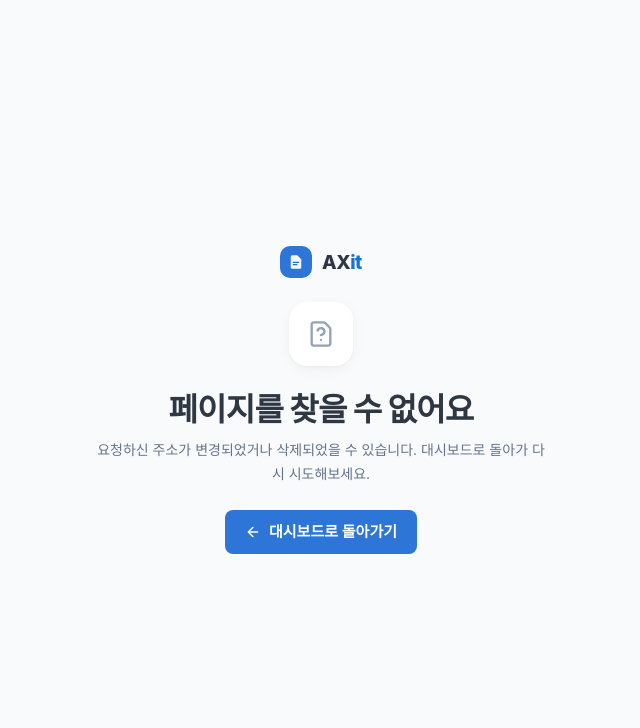
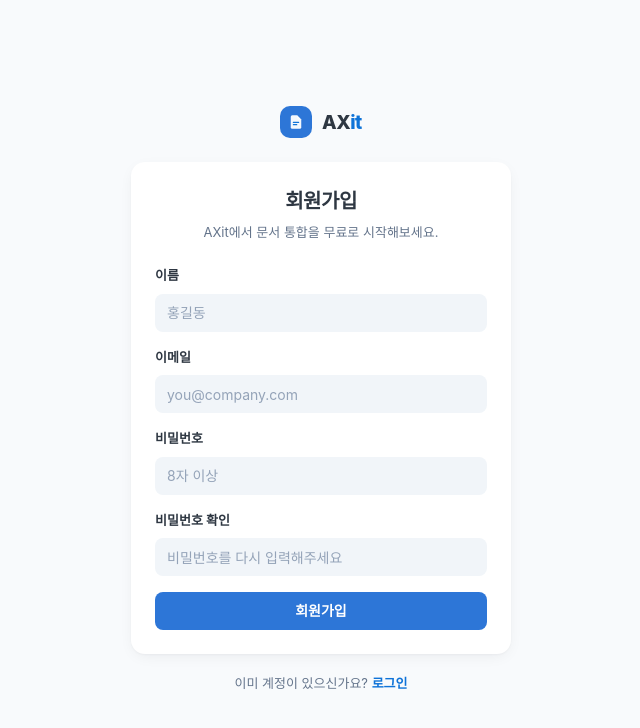
Before and after one commit to CONNECTOR-AXit/AXit_project, a React (Vite) app: page /signup in a window 1280 px wide. Shown: the top 728 px of the page, without its empty margins (319-959 px from the left). Built offline with nearby package versions, Linux system fonts and the light colour scheme; a web font is replaced by a local one.

Commit message:
feat: 회원가입 페이지 추가

```diff
--- /dev/null
+++ b/src/pages/SignUp.tsx
@@ -0,0 +1,165 @@
+import { motion } from 'framer-motion'
+import { useState, type FormEvent } from 'react'
+import { Link, useNavigate } from 'react-router-dom'
+
+import { Logo } from '@/components/common/Logo'
+import { Button } from '@/components/ui/button'
+import { Card } from '@/components/ui/card'
+import { Input } from '@/components/ui/input'
+import { Label } from '@/components/ui/label'
+
+interface FormValues {
+  name: string
+  email: string
+  password: string
+  passwordConfirm: string
+}
+
+type FormErrors = Partial<Record<keyof FormValues, string>>
+
+const EMAIL_PATTERN = /^[^\s@]+@[^\s@]+\.[^\s@]+$/
+
+function validate(values: FormValues): FormErrors {
+  const errors: FormErrors = {}
+
+  if (!values.name.trim()) errors.name = '이름을 입력해주세요.'
+
+  if (!values.email.trim()) errors.email = '이메일을 입력해주세요.'
+  else if (!EMAIL_PATTERN.test(values.email)) errors.email = '올바른 이메일 형식이 아니에요.'
+
+  if (!values.password) errors.password = '비밀번호를 입력해주세요.'
+  else if (values.password.length < 8) errors.password = '8자 이상 입력해주세요.'
+
+  if (values.passwordConfirm !== values.password)
+    errors.passwordConfirm = '비밀번호가 일치하지 않아요.'
+
+  return errors
+}
+
+/** 회원가입 페이지. UI 검증만 수행하며, 실제 계정 생성 API는 아직 연결되어 있지 않습니다. */
+export default function SignUp() {
+  const navigate = useNavigate()
+  const [values, setValues] = useState<FormValues>({
+    name: '',
+    email: '',
+    password: '',
+    passwordConfirm: '',
+  })
+  const [errors, setErrors] = useState<FormErrors>({})
+  const [submitted, setSubmitted] = useState(false)
+
+  const update = (field: keyof FormValues) => (event: React.ChangeEvent<HTMLInputElement>) => {
+    setValues((prev) => ({ ...prev, [field]: event.target.value }))
+  }
+
+  const submit = (event: FormEvent) => {
+    event.preventDefault()
+    const nextErrors = validate(values)
+    setErrors(nextErrors)
+    setSubmitted(true)
+    if (Object.keys(nextErrors).length === 0) {
+      // 데모 빌드: 실제 계정 생성 없이 로그인 페이지로 안내합니다.
+      navigate('/login', { state: { justSignedUp: true } })
+    }
+  }
+
+  return (
+    <div className="flex min-h-screen flex-col items-center justify-center gap-6 bg-canvas px-6 py-12">
+      <Link to="/landing">
+        <Logo />
+      </Link>
+
+      <motion.div
+        initial={{ opacity: 0, y: 12 }}
+        animate={{ opacity: 1, y: 0 }}
+        transition={{ duration: 0.32, ease: [0.22, 1, 0.36, 1] }}
+        className="w-full max-w-[380px]"
+      >
+        <Card className="p-6">
+          <div className="text-center">
+            <h1 className="text-[20px] font-extrabold tracking-tight text-ink">회원가입</h1>
+            <p className="mt-1.5 text-[13px] leading-5 text-ink-muted">
+              AXit에서 문서 통합을 무료로 시작해보세요.
+            </p>
+          </div>
+
+          <form onSubmit={submit} noValidate className="mt-6 space-y-4">
+            <div className="space-y-2">
+              <Label htmlFor="signup-name">이름</Label>
+              <Input
+                id="signup-name"
+                value={values.name}
+                onChange={update('name')}
+                placeholder="홍길동"
+                autoComplete="name"
+                aria-invalid={submitted && !!errors.name}
+              />
+              {submitted && errors.name && (
+                <p className="text-[12px] font-medium text-danger">{errors.name}</p>
+              )}
+            </div>
+
+            <div className="space-y-2">
+              <Label htmlFor="signup-email">이메일</Label>
+              <Input
+                id="signup-email"
+                type="email"
+                value={values.email}
+                onChange={update('email')}
+                placeholder="you@company.com"
+                autoComplete="email"
+                aria-invalid={submitted && !!errors.email}
+              />
+              {submitted && errors.email && (
+                <p className="text-[12px] font-medium text-danger">{errors.email}</p>
+              )}
+            </div>
+
+            <div className="space-y-2">
+              <Label htmlFor="signup-password">비밀번호</Label>
+              <Input
+                id="signup-password"
+                type="password"
+                value={values.password}
+                onChange={update('password')}
+                placeholder="8자 이상"
+                autoComplete="new-password"
+                aria-invalid={submitted && !!errors.password}
+              />
+              {submitted && errors.password && (
+                <p className="text-[12px] font-medium text-danger">{errors.password}</p>
+              )}
+            </div>
+
+            <div className="space-y-2">
+              <Label htmlFor="signup-password-confirm">비밀번호 확인</Label>
+              <Input
+                id="signup-password-confirm"
+                type="password"
+                value={values.passwordConfirm}
+                onChange={update('passwordConfirm')}
+                placeholder="비밀번호를 다시 입력해주세요"
+                autoComplete="new-password"
+                aria-invalid={submitted && !!errors.passwordConfirm}
+              />
+              {submitted && errors.passwordConfirm && (
+                <p className="text-[12px] font-medium text-danger">{errors.passwordConfirm}</p>
+              )}
+            </div>
+
+            <Button type="submit" variant="gradient" className="w-full">
+              회원가입
+            </Button>
+          </form>
+        </Card>
+
+        <p className="mt-5 text-center text-[13px] text-ink-muted">
+          이미 계정이 있으신가요?{' '}
+          <Link to="/login" className="font-semibold text-primary hover:underline">
+            로그인
+          </Link>
+        </p>
+      </motion.div>
+    </div>
+  )
+}
--- a/src/routes.tsx
+++ b/src/routes.tsx
@@ -19,6 +19,7 @@ const Notifications = lazy(() => import('@/pages/Notifications'))
 const Pricing = lazy(() => import('@/pages/Pricing'))
 const Settings = lazy(() => import('@/pages/Settings'))
 const Landing = lazy(() => import('@/pages/Landing'))
+const SignUp = lazy(() => import('@/pages/SignUp'))
 
 /** lazy 페이지를 불러오는 동안 표시되는 스켈레톤. */
 function RouteFallback() {
@@ -79,5 +80,6 @@ export const router = createBrowserRouter([
     ],
   },
   { path: '/landing', element: page(<Landing />) },
+  { path: '/signup', element: page(<SignUp />) },
   { path: '*', element: <NotFound /> },
 ])
```
